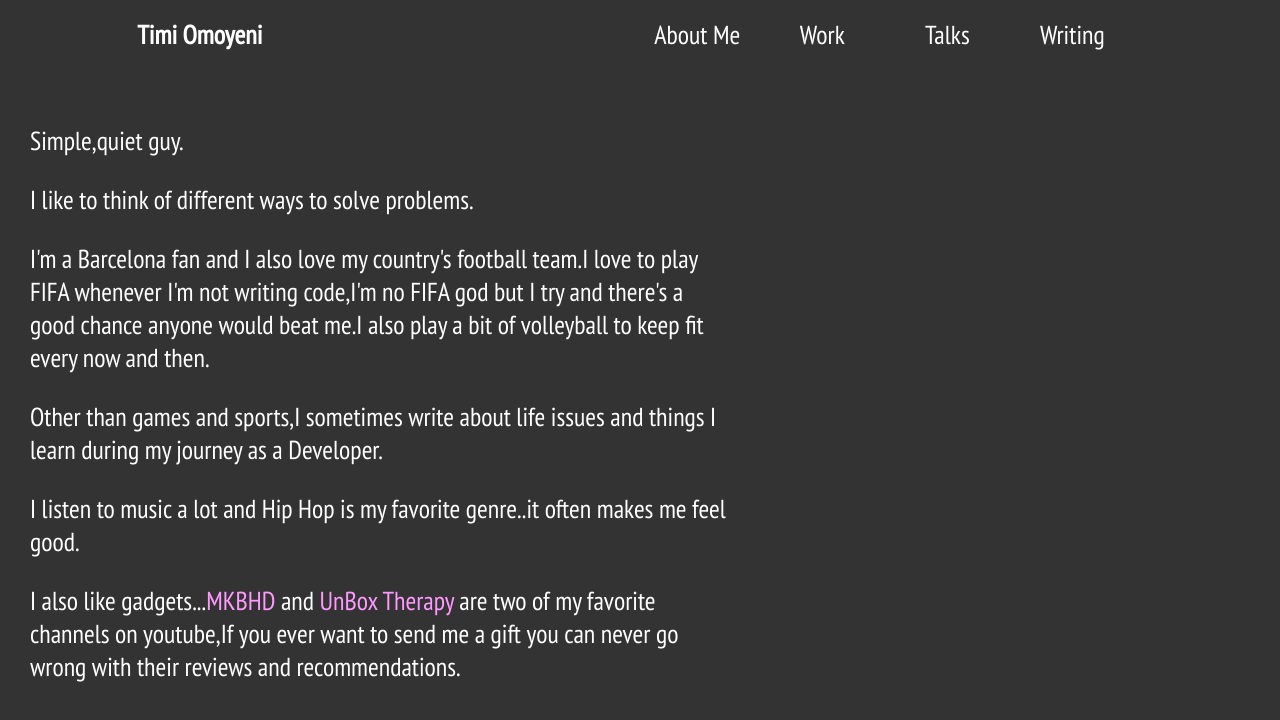
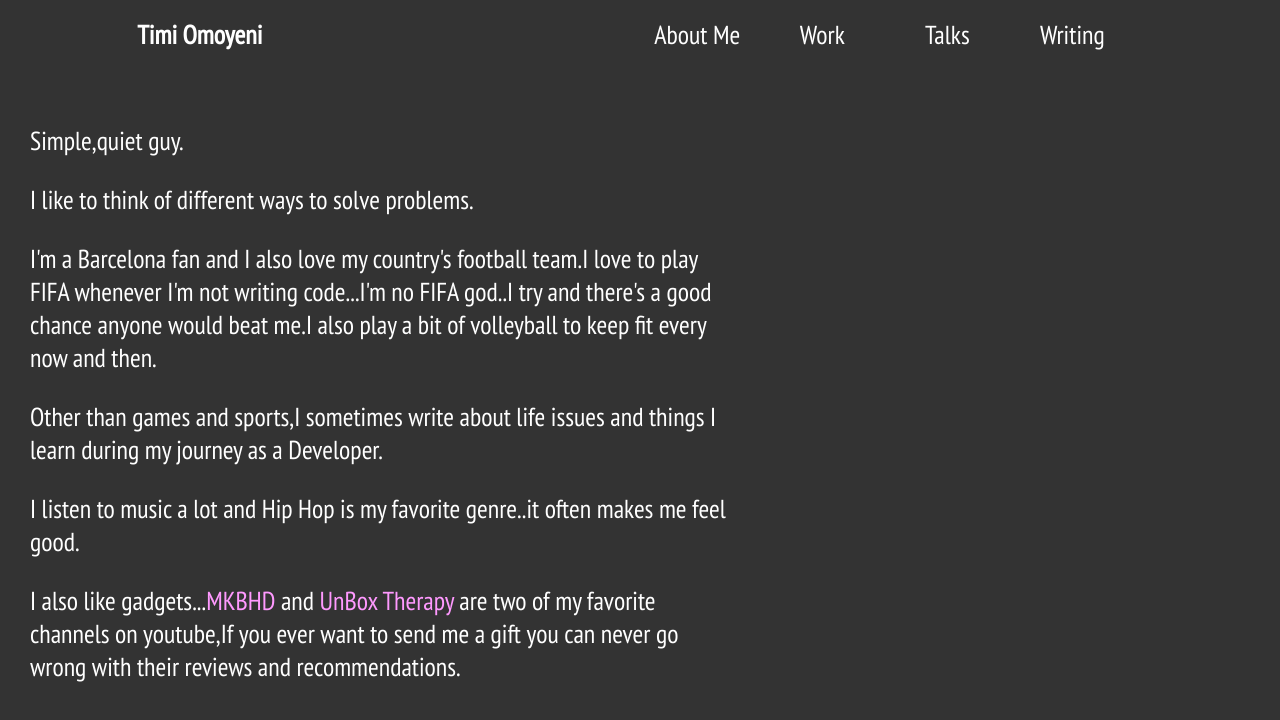
Before and after one commit to Timibadass/portfolio, an Angular app: page /about in a window 1280 px wide. Shown: the top 720 px of the page. Built offline with nearby package versions, Linux system fonts and the light colour scheme.

Commit message:
little edits

```diff
--- a/src/app/about/about.component.html
+++ b/src/app/about/about.component.html
@@ -1,7 +1,7 @@
 <div class="about">
   <p>Simple,quiet guy.</p>
   <p>I like to think of different ways to solve problems.</p>
-  <p>I'm a Barcelona fan and I also love my country's football team.I love to play FIFA whenever I'm not writing code,I'm no FIFA god but I try and there's a good chance anyone would beat me.I also play a bit of volleyball to keep fit every now and then.</p>
+  <p>I'm a Barcelona fan and I also love my country's football team.I love to play FIFA whenever I'm not writing code...I'm no FIFA god..I try and there's a good chance anyone would beat me.I also play a bit of volleyball to keep fit every now and then.</p>
   <p>Other than games and sports,I sometimes write about life issues and things I learn during my journey as a Developer.</p>
   <p>I listen to music a lot and Hip Hop is my favorite genre..it often makes me feel good.</p>
   <p>I also like gadgets...<a href="https://m.youtube.com/mkbhd">MKBHD</a> and <a href="https://m.youtube.com/unboxtherapy">UnBox Therapy</a> are two of my favorite channels on youtube,If you ever want to send me a gift you can never go wrong with their reviews and recommendations.</p>
```
